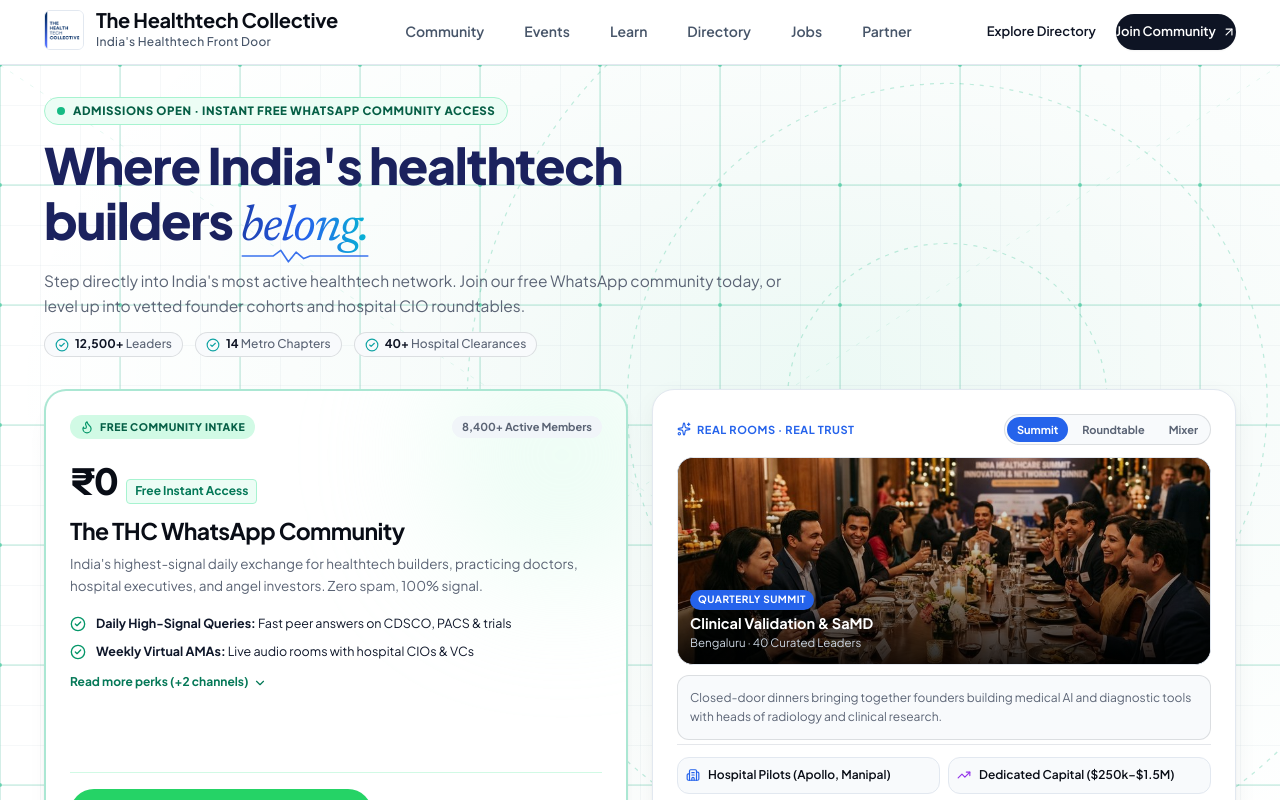
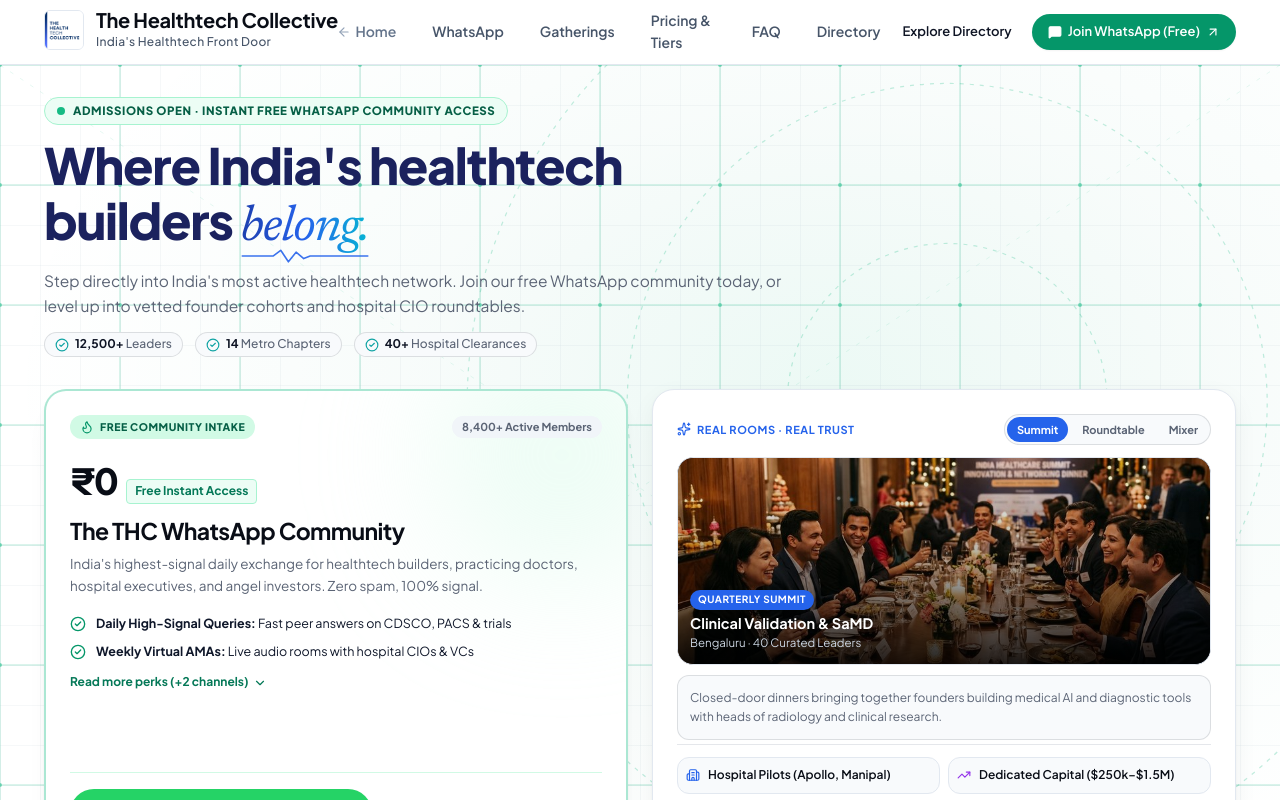
Before and after one commit to harshmakhija24/THC-WEBSITE-REBUILD, a Next.js app: page /join in a window 1280 px wide. Shown: the top 800 px of the page. Built offline with nearby package versions, Linux system fonts and the light colour scheme.

Commit message:
feat(header): add context-aware navigation and in-page anchors for join page

```diff
--- a/app/join/JoinClient.tsx
+++ b/app/join/JoinClient.tsx
@@ -142,7 +142,7 @@
           {/* Dual-Pane Bento Grid: Left Free WhatsApp Intake | Right Gatherings Showcase */}
           <div className="grid grid-cols-1 lg:grid-cols-12 gap-5 sm:gap-6 mt-6 sm:mt-8 items-stretch">
             {/* Left Pane: WhatsApp Community Pass (Decluttered & Clean) */}
-            <div className="lg:col-span-6 p-5 sm:p-6 rounded-[22px] border-2 border-emerald-500/35 bg-white shadow-elevated relative overflow-hidden flex flex-col justify-between group">
+            <div id="whatsapp" className="lg:col-span-6 p-5 sm:p-6 rounded-[22px] border-2 border-emerald-500/35 bg-white shadow-elevated relative overflow-hidden flex flex-col justify-between group scroll-mt-24">
               {/* Subtle ambient radiant glow */}
               <div className="absolute top-0 right-0 w-64 h-64 bg-emerald-100/40 rounded-full blur-3xl pointer-events-none -mr-16 -mt-16" />
 
@@ -233,7 +233,7 @@
             </div>
 
             {/* Right Pane: Inside Gatherings (Interactive Photo Showcase) */}
-            <div className="lg:col-span-6 p-5 sm:p-6 rounded-[22px] border border-border-subtle bg-white shadow-card flex flex-col justify-between">
+            <div id="gatherings" className="lg:col-span-6 p-5 sm:p-6 rounded-[22px] border border-border-subtle bg-white shadow-card flex flex-col justify-between scroll-mt-24">
               <div>
                 <div className="flex items-center justify-between mb-3">
                   <div className="inline-flex items-center gap-1.5 text-[11px] font-bold uppercase tracking-wider text-cobalt">
@@ -333,7 +333,7 @@
       {/* ========================================================================= */}
       {/* SCROLL 2: PRICING COMPARISON, BULLETPROOF FAQ & FAST ENROLL (Height: ~850px) */}
       {/* ========================================================================= */}
-      <section className="relative py-8 sm:py-12 bg-canvas-subtle border-b border-border-subtle overflow-hidden">
+      <section id="pricing" className="relative py-8 sm:py-12 bg-canvas-subtle border-b border-border-subtle overflow-hidden scroll-mt-16">
         {/* Continuous Tech Blueprint Lines */}
         <BackgroundPattern
           variant="tech-blueprint"
@@ -538,7 +538,7 @@
           {/* ========================================================================= */}
           {/* BULLETPROOF 2-COLUMN FAQ GRID (Zero Overflow, Guaranteed Padding)         */}
           {/* ========================================================================= */}
-          <div className="mt-8 pt-6 border-t border-border-subtle">
+          <div id="faq" className="mt-8 pt-6 border-t border-border-subtle scroll-mt-20">
             <div className="mb-4">
               <span className="text-[11px] font-extrabold uppercase tracking-wider text-cobalt">
                 Clear Answers
--- a/components/Header.tsx
+++ b/components/Header.tsx
@@ -2,20 +2,44 @@
 
 import { useState } from "react";
 import Link from "next/link";
+import { usePathname } from "next/navigation";
 import THCLogo from "./THCLogo";
-import { Menu, X, ArrowUpRight } from "lucide-react";
+import { Menu, X, ArrowUpRight, ArrowLeft, MessageSquare } from "lucide-react";
 
 export default function Header() {
   const [mobileMenuOpen, setMobileMenuOpen] = useState(false);
+  const pathname = usePathname();
 
-  const navItems = [
-    { label: "Community", href: "#community" },
-    { label: "Events", href: "#events" },
-    { label: "Learn", href: "#learn" },
-    { label: "Directory", href: "#directory" },
-    { label: "Jobs", href: "#jobs" },
-    { label: "Partner", href: "#partner" },
+  // Detect whether current route is the join community page
+  const isJoinPage =
+    pathname === "/join" || pathname === "/join/" || pathname?.startsWith("/join");
+
+  // Navigation items depending on context
+  type NavItem = {
+    label: string;
+    href: string;
+    isBack?: boolean;
+  };
+
+  const homeNavItems: NavItem[] = [
+    { label: "Community", href: "/#community" },
+    { label: "Events", href: "/#events" },
+    { label: "Learn", href: "/#learn" },
+    { label: "Directory", href: "/directory" },
+    { label: "Jobs", href: "/#jobs" },
+    { label: "Partner", href: "/#partner" },
   ];
+
+  const joinNavItems: NavItem[] = [
+    { label: "Home", href: "/", isBack: true },
+    { label: "WhatsApp", href: "#whatsapp" },
+    { label: "Gatherings", href: "#gatherings" },
+    { label: "Pricing & Tiers", href: "#pricing" },
+    { label: "FAQ", href: "#faq" },
+    { label: "Directory", href: "/directory" },
+  ];
+
+  const navItems = isJoinPage ? joinNavItems : homeNavItems;
 
   return (
     <header className="bg-canvas/95 backdrop-blur-md border-b border-border-subtle sticky top-0 z-40 transition-colors">
@@ -28,17 +52,36 @@
         {/* Desktop Navigation */}
         <nav
           aria-label="Main Navigation"
-          className="hidden lg:flex items-center gap-7 text-[14px] text-text-secondary font-semibold"
+          className="hidden lg:flex items-center gap-6 text-[14px] text-text-secondary font-semibold"
         >
-          {navItems.map((item) => (
-            <Link
+          {navItems.map((item) => {
+            const isAnchor = item.href.startsWith("#");
+
+            if (isAnchor) {
+              return (
+                <a
                   key={item.label}
                   href={item.href}
                   className="hover:text-text-primary transition-colors focus-visible:ring-2 rounded px-1.5 py-0.5"
                 >
                   {item.label}
+                </a>
+              );
+            }
+
+            return (
+              <Link
+                key={item.label}
+                href={item.href}
+                className={`hover:text-text-primary transition-colors focus-visible:ring-2 rounded px-1.5 py-0.5 flex items-center gap-1 ${
+                  item.isBack ? "text-slate-500 hover:text-obsidian" : ""
+                }`}
+              >
+                {item.isBack && <ArrowLeft className="w-3.5 h-3.5 text-slate-400" />}
+                <span>{item.label}</span>
               </Link>
-          ))}
+            );
+          })}
         </nav>
 
         {/* Desktop Action Buttons */}
@@ -49,6 +92,19 @@
           >
             Explore Directory
           </Link>
+
+          {isJoinPage ? (
+            <a
+              href="https://chat.whatsapp.com/invite/thc-healthtech"
+              target="_blank"
+              rel="noopener noreferrer"
+              className="px-4 py-2 rounded-chip bg-emerald-600 text-white font-semibold text-small hover:bg-emerald-700 active:scale-95 transition-all shadow-sm focus-visible:ring-2 flex items-center gap-1.5"
+            >
+              <MessageSquare className="w-3.5 h-3.5 fill-current" />
+              <span>Join WhatsApp (Free)</span>
+              <ArrowUpRight className="w-3.5 h-3.5" />
+            </a>
+          ) : (
             <Link
               href="/join"
               className="px-4.5 py-2 rounded-chip bg-ink text-paper font-semibold text-small hover:bg-ink/90 active:scale-95 transition-all shadow-sm focus-visible:ring-2 flex items-center gap-1.5"
@@ -56,6 +112,7 @@
               <span>Join Community</span>
               <ArrowUpRight className="w-3.5 h-3.5" />
             </Link>
+          )}
         </div>
 
         {/* Mobile Menu Button */}
@@ -74,18 +131,44 @@
       {mobileMenuOpen && (
         <div className="lg:hidden bg-canvas/98 border-b border-border-subtle px-4 py-5 space-y-4 shadow-elevated animate-in fade-in slide-in-from-top-2 duration-200">
           <nav className="flex flex-col space-y-1">
-            {navItems.map((item) => (
-              <Link
+            {navItems.map((item) => {
+              const isAnchor = item.href.startsWith("#");
+
+              if (isAnchor) {
+                return (
+                  <a
                     key={item.label}
                     href={item.href}
                     onClick={() => setMobileMenuOpen(false)}
                     className="text-body font-semibold text-text-secondary hover:text-text-primary px-3 py-2.5 rounded-lg hover:bg-canvas-subtle transition-colors flex items-center justify-between"
                   >
                     <span>{item.label}</span>
+                    <span className="text-slate-400 text-xs">#</span>
+                  </a>
+                );
+              }
+
+              return (
+                <Link
+                  key={item.label}
+                  href={item.href}
+                  onClick={() => setMobileMenuOpen(false)}
+                  className={`text-body font-semibold px-3 py-2.5 rounded-lg hover:bg-canvas-subtle transition-colors flex items-center justify-between ${
+                    item.isBack
+                      ? "text-obsidian font-bold bg-slate-50"
+                      : "text-text-secondary hover:text-text-primary"
+                  }`}
+                >
+                  <span className="flex items-center gap-2">
+                    {item.isBack && <ArrowLeft className="w-4 h-4 text-slate-500" />}
+                    <span>{item.label}</span>
+                  </span>
                   <span className="text-slate-400 text-xs">→</span>
                 </Link>
-            ))}
+              );
+            })}
           </nav>
+
           <div className="pt-3 border-t border-border-subtle flex flex-col gap-2.5">
             <Link
               href="/directory"
@@ -94,6 +177,20 @@
             >
               Explore Directory
             </Link>
+
+            {isJoinPage ? (
+              <a
+                href="https://chat.whatsapp.com/invite/thc-healthtech"
+                target="_blank"
+                rel="noopener noreferrer"
+                onClick={() => setMobileMenuOpen(false)}
+                className="w-full text-center py-3 rounded-chip bg-emerald-600 text-white font-bold text-body flex items-center justify-center gap-2 active:scale-95 transition-all shadow-sm hover:bg-emerald-700"
+              >
+                <MessageSquare className="w-4 h-4 fill-current" />
+                <span>Join WhatsApp (Free)</span>
+                <ArrowUpRight className="w-4 h-4" />
+              </a>
+            ) : (
               <Link
                 href="/join"
                 onClick={() => setMobileMenuOpen(false)}
@@ -102,6 +199,7 @@
                 <span>Join the Community</span>
                 <ArrowUpRight className="w-4 h-4" />
               </Link>
+            )}
           </div>
         </div>
       )}
```
Lines whose indentation alone changed are shown as unchanged.
